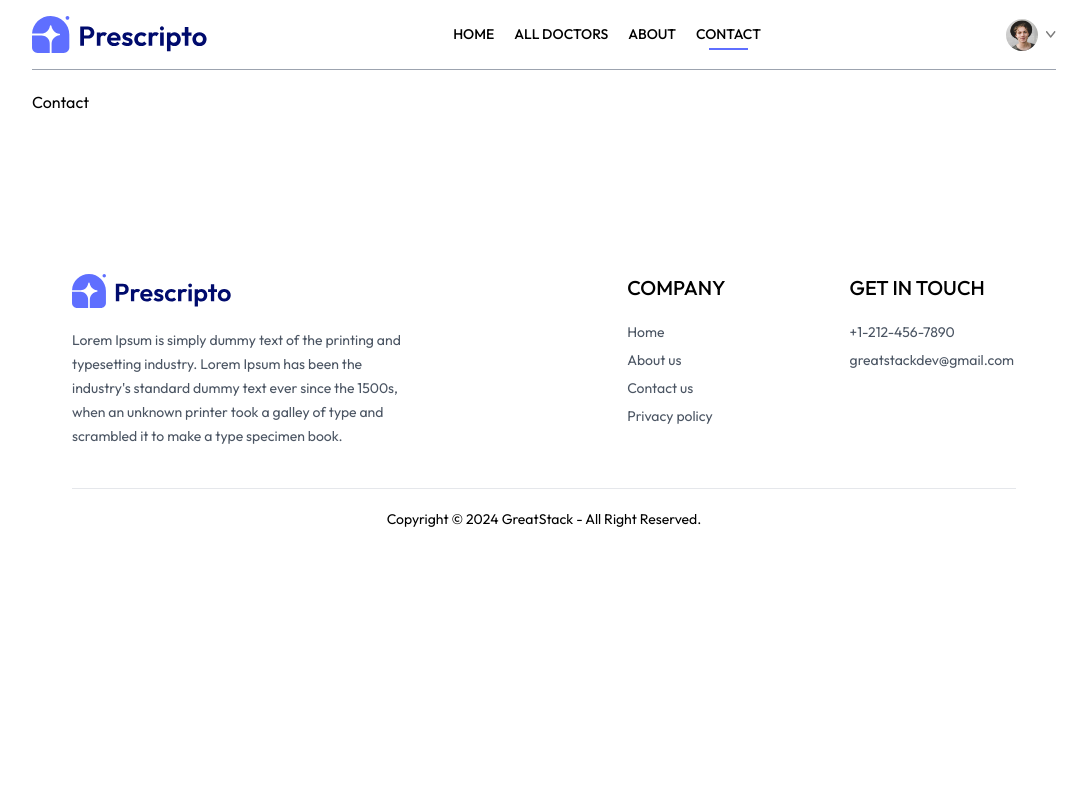
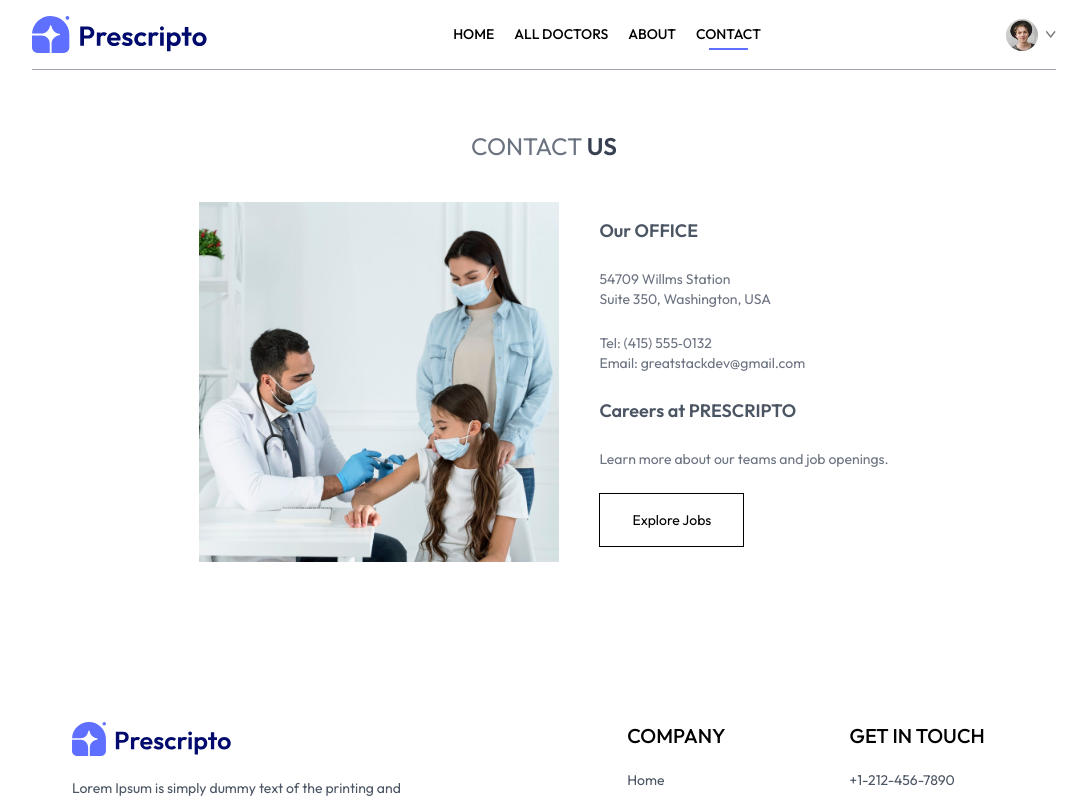
Before and after one commit to abnerrivera/prescripto, a React (Vite) app in the folder frontend/: page /contact in a window 1280 px wide. Shown: the top 800 px of the page, without its empty margins (96-1183 px from the left). Built offline with nearby package versions, Linux system fonts and the light colour scheme.

Commit message:
feat: complete contact page

```diff
--- a/frontend/src/pages/Contact.jsx
+++ b/frontend/src/pages/Contact.jsx
@@ -1,9 +1,42 @@
-import React from 'react'
+import React from 'react';
+import { assets } from '../assets/assets';
+const Contact = () => {
+	return (
+		<div>
+			<div className="text-center text-2xl pt-10 text-gray-500">
+				<p>
+					CONTACT <span className="text-gray-700 font-semibold">US</span>
+				</p>
+			</div>
+			<div className="my-10 flex flex-col justify-center md:flex-row gap-10 mb-28 text-sm">
+				<img
+					className="w-full md:max-w-[360px]"
+					src={assets.contact_image}
+					alt=""
+				/>
 
-const Contact = () => {
-  return (
-    <div>Contact</div>
-  )
-}
+				<div className="flex flex-col justify-center items-start gap-6">
+					<p className="font-semibold text-lg text-gray-600">Our OFFICE</p>
+					<p className="text-gray-500">
+						54709 Willms Station <br />
+						Suite 350, Washington, USA
+					</p>
+					<p className="text-gray-500">
+						Tel: (415) 555‑0132 <br /> Email: greatstackdev@gmail.com
+					</p>
+					<p className="font-semibold text-lg text-gray-600">
+						Careers at PRESCRIPTO
+					</p>
+					<p className="text-gray-500">
+						Learn more about our teams and job openings.
+					</p>
+					<button className="border border-black px-8 py-4 text-sm hover:bg-black hover:text-white transition-all duration-500">
+						Explore Jobs
+					</button>
+				</div>
+			</div>
+		</div>
+	);
+};
 
-export default Contact
+export default Contact;
```
